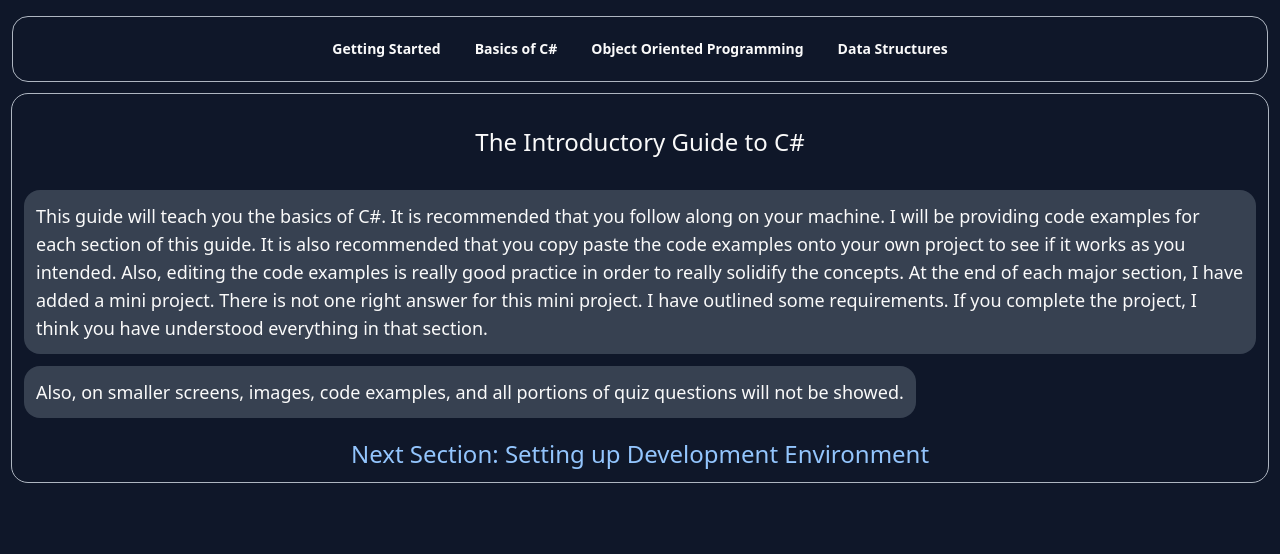
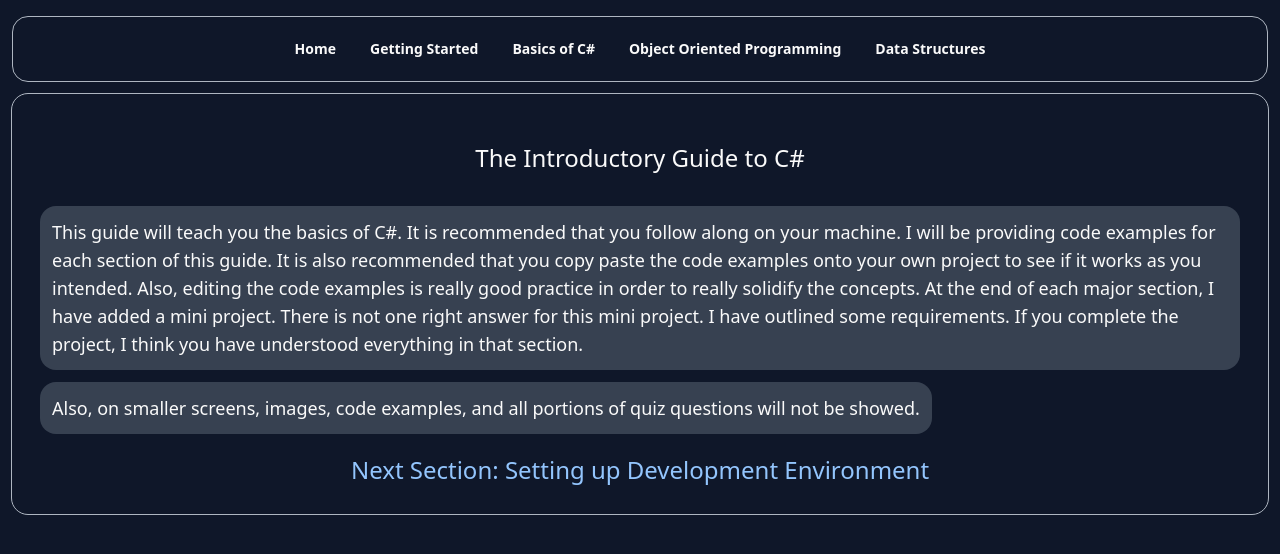
Before and after one commit to Rohit685/studyguide, a Next.js app: page / in a window 1280 px wide. Shown: the top 554 px of the page. Built offline with nearby package versions, Linux system fonts and the light colour scheme.

Commit message:
style: added more padding to cards fix: added home button to navbar

```diff
--- a/components/TOC.js
+++ b/components/TOC.js
@@ -6,6 +6,7 @@ const TOC = () => {
             <div className="navbar rounded-2xl border mb-3">
                 <div className="flex justify-evenly flex-1 px-2">
                     <div className="flex items-stretch">
+                        <a className="btn btn-ghost rounded-btn" href={"/"}>Home</a>
                         <a className="btn btn-ghost rounded-btn" href={"/setupenv"}>Getting Started</a>
                         <div className="dropdown">
                             <div tabIndex="0" role="button" className="btn btn-ghost rounded-btn">Basics of C#</div>
--- a/styles/globals.css
+++ b/styles/globals.css
@@ -110,7 +110,7 @@
 
 @layer components {
   .card {
-    @apply rounded-2xl max-w-[1300px] mb-3 p-3;
+    @apply rounded-2xl max-w-[1300px] mb-3 p-7;
     outline: 1px solid hsl(var(--border));
   }
 }
```
